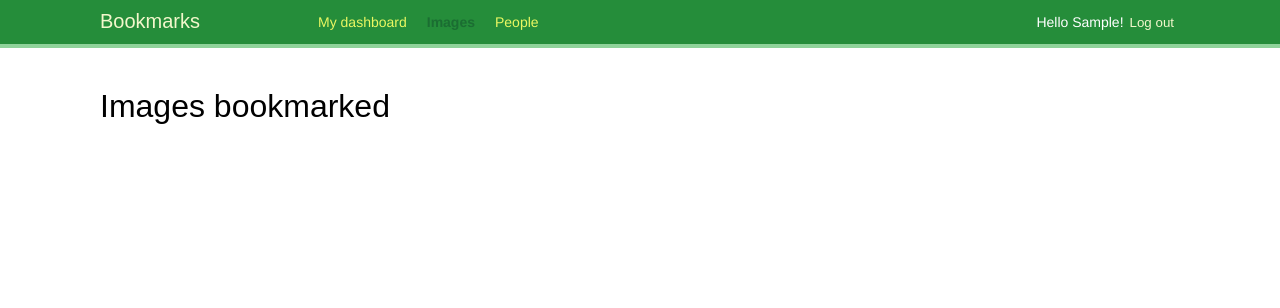
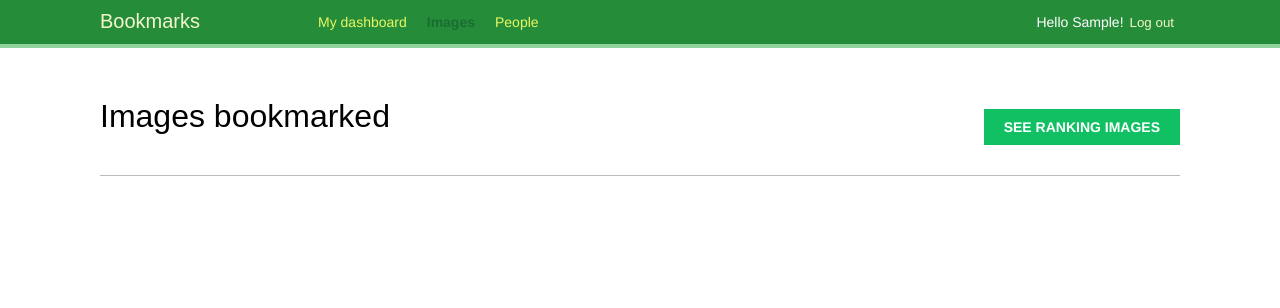
Before and after one commit to JuanEstebanR/bookmarks, a Django app: page /images/ in a window 1280 px wide. Shown: the top 308 px of the page. Run offline with Django 5.2, Linux system fonts and the light colour scheme; the visitor is signed in with stand-in values (Sample User, id 1); data that the repository does not hold is empty; some libraries are stand-ins or nearby versions; some web fonts are replaced.

Commit message:
add ranking button to images list

```diff
--- a/images/templates/images/image/list.html
+++ b/images/templates/images/image/list.html
@@ -3,7 +3,10 @@
 {% block title %}Images bookmarked{% endblock %}
 
 {% block content %}
+    <div id="container">
         <h1>Images bookmarked</h1>
+        <a href="{% url "images:ranking" %}" class="button">See ranking Images</a>
+    </div>
     <div id="image-list">
         {% include "images/image/list_images.html" %}
     </div>
```
Lines whose indentation alone changed are shown as unchanged.
